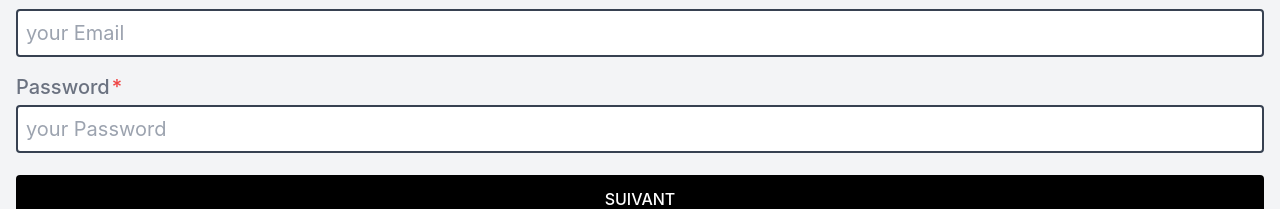
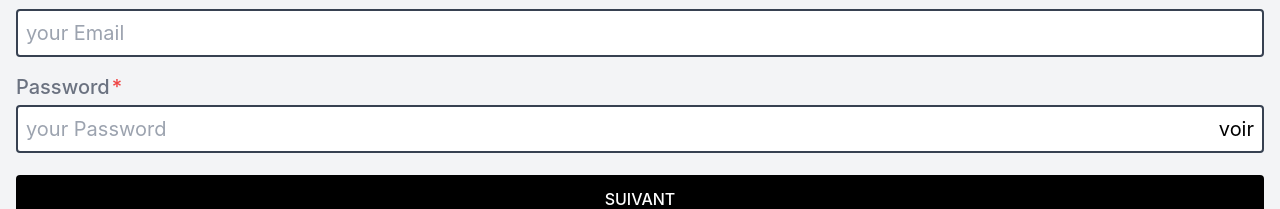
Before and after one commit to JugurthaMoad/e_store, a React (Create React App) app: page /login in a window 1280 px wide. Shown: the part 177-386 px from the top of the page. Built offline with nearby package versions, Linux system fonts and the light colour scheme.

Commit message:
voir fini

```diff
--- a/src/Components/form.js
+++ b/src/Components/form.js
@@ -1,4 +1,22 @@
+import React, { Component, useState, useEffect } from "react";
+
 export const Input = ({ label, type, ...rest }) => {
+  const [see, setSee] = useState(false); // hide the password
+  const [inputType, setInput] = useState(type); //
+
+  const hundleType = () => {
+    if (see) {
+      setInput("password");
+    } else {
+      setInput("text");
+    }
+  };
+  const hundleSee = () => {
+    console.log("see = ", see);
+    setSee(!see);
+    hundleType();
+  };
+  if (type === "text") {
     return (
       <label className=" h-24 flex flex-col justify-center">
         <span className="after:content-['*'] after:ml-0.5 after:text-red-500 block text-xl font-medium text-gray-500 py-1">
@@ -13,8 +31,28 @@ export const Input = ({ label, type, ...rest }) => {
         />
       </label>
     );
+  } else if (type === "password") {
+    return (
+      <label className=" w-full h-24 flex flex-col justify-center">
+        <span className="after:content-['*'] after:ml-0.5 after:text-red-500 block text-xl font-medium text-gray-500 py-1">
+          {label}
+        </span>
+        <div className="flex justify-between bg-white border-2 border-gray-700 rounded p-2 w-full text-xl focus:outline-none">
+          <input
+            type={inputType}
+            name={label}
+            className="border-0 focus:outline-none w-5/6"
+            placeholder={`your ${label}`}
+            {...rest}
+          />
+          <span onClick={hundleSee} className="block">
+            {see ? "cacher" : "voir"}
+          </span>
+        </div>
+      </label>
+    );
+  }
 };
-
 export const ValidateButton = ({ label, ...rest }) => {
   return (
     <button
--- a/src/Components/login.jsx
+++ b/src/Components/login.jsx
@@ -78,6 +78,7 @@ const Login = () => {
           <p className={errors.email ? "w-full p-2 text-red-700 " : "hidden"}>
             Entrer une adresse mail correcte
           </p>
+
           <Input
             onChange={hundleChange}
             value={account.password}
```
Lines whose indentation alone changed are shown as unchanged.
